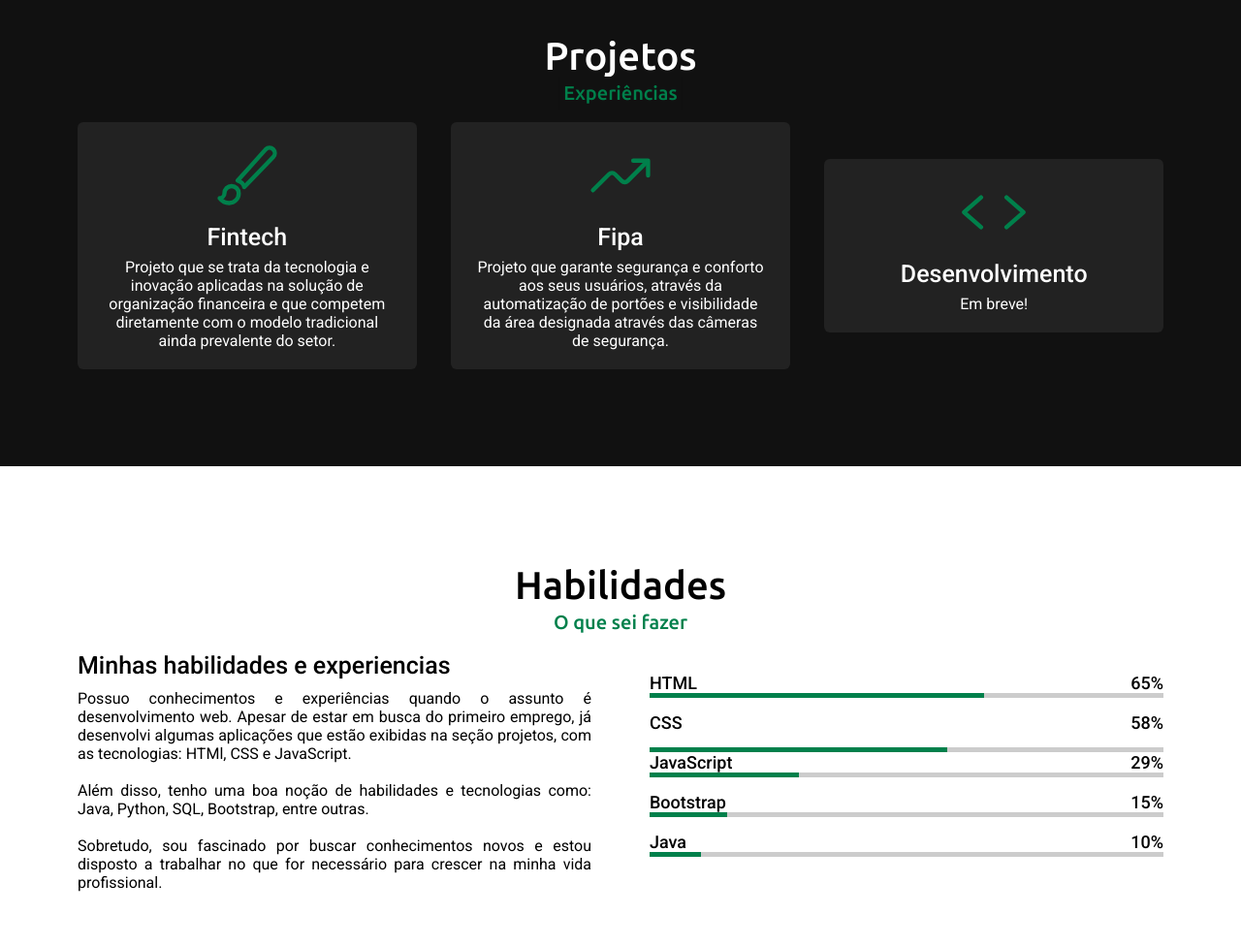
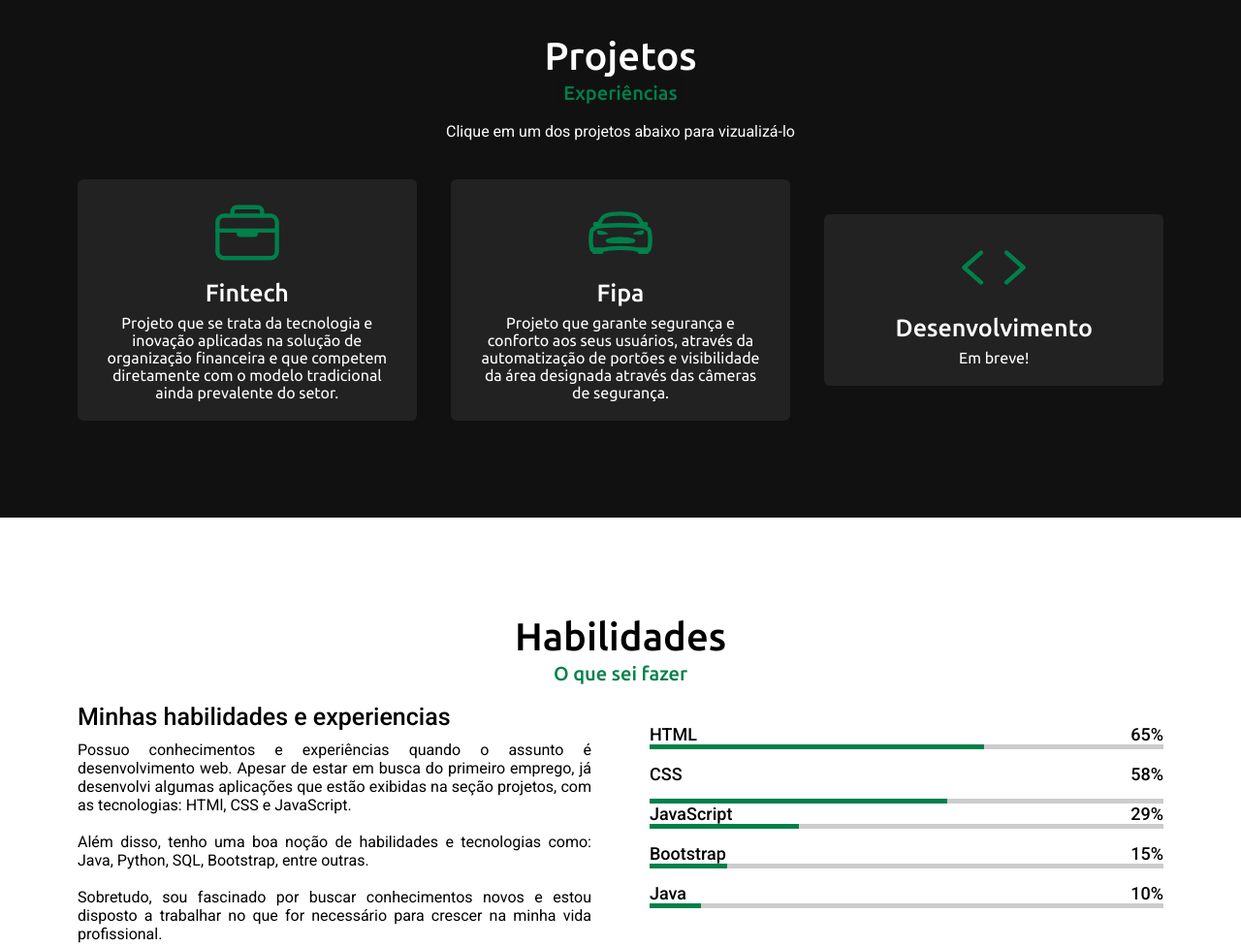
Before and after one commit to gabrielrocha1166/Portfolio, a plain HTML site: page index.html in a window 1280 px wide. Shown: the part 1560-2536 px from the top of the page at 97% size. Drawn offline with nearby package versions, Linux system fonts and the light colour scheme.

Commit message:
Atualizações dos dados

```diff
--- a/index.html
+++ b/index.html
@@ -59,33 +59,29 @@
         </div>
     </section>
 
-     <!--sessão serviços-->
+     <!--sessão projetos-->
      <section class="projetos" id="projetos">
         <div class="max-width">
             <h2 class="title">Projetos</h2>
+            <p class="vizualizar">Clique em um dos projetos abaixo para vizualizá-lo</p>
             <div class="serv-content">
-               <div class="card">
-                   <div class="box">
-                    <ion-icon name="brush-outline"></ion-icon>
+               <button class="card" id="fintech">
+                    <ion-icon name="briefcase-outline"></ion-icon>
                     <div class="text">Fintech</div>
                     <p>Projeto que se trata da tecnologia e inovação aplicadas na solução de organização financeira e que competem diretamente com o modelo tradicional ainda prevalente do setor.</p>
-                   </div>
-               </div>
+               </button>
 
-               <div class="card">
-                <div class="box">
-                    <ion-icon name="trending-up-outline"></ion-icon>
+               <button class="card" id="fipa">
+                    <ion-icon name="car-sport-outline"></ion-icon>
                  <div class="text">Fipa</div>
                  <p>Projeto que garante segurança e conforto aos seus usuários, através da automatização de portões e visibilidade da área designada através das câmeras de segurança.</p>
-                </div>
-            </div>
+            </button>
 
-            <div class="card">
-                <div class="box">
+            <button class="card">
                     <ion-icon name="code-outline"></ion-icon>
                  <div class="text">Desenvolvimento</div>
                  <p>Em breve!</p>
-                </div>
+            </button>
             </div>
             </div>
         </div>
--- a/script.js
+++ b/script.js
@@ -2,6 +2,8 @@ const  btn_whatsapp  =  document.querySelector ( '.whatsapp' ) ;
 const  btn_download  =  document.querySelector ( '.download' ) ;
 const  btn_github  =  document.querySelector ( '#github' ) ;
 const  btn_linkedin  =  document.querySelector ( '#linkedin' ) ;
+const  btn_fintech  =  document.querySelector ( '#fintech' ) ;
+const  btn_fipa  =  document.querySelector ( '#fipa' ) ;
 $(document).ready(function(){
     $(window).scroll(function(){
         if(this.scrollY > 20){
@@ -66,6 +68,14 @@ btn_download.onclick = function () {
     open('https://drive.google.com/file/d/1OD5yoabTmOOQkUfMSTWTcjLwoJ6a9V2A/view?usp=sharing');
   }
 
+btn_fintech.onclick = function () {
+    open('https://dapper-gaufre-e110a9.netlify.app');
+  }
+
+btn_fipa.onclick = function () {
+    open('https://iridescent-raindrop-067e2a.netlify.app/');
+  }
+
 btn_github.onclick = function () {
     open('https://github.com/gabrielrocha1166');
   }
--- a/style.css
+++ b/style.css
@@ -532,6 +532,18 @@ footer span a:hover{
     cursor: pointer;
 }
 
+.vizualizar {
+    text-align: center;
+    margin-bottom: 40px;
+}
+
+.card {
+    color: white;
+    font-family: 'Ubuntu', sans-serif;
+    font-size: 16px;
+    border: none;
+}
+
 /*  responsivo  */
 @media (max-width: 1300px){
     .navbar .max-width{
```
Also changed, not shown: image/fintech.png (added), image/fipa.png (added).
